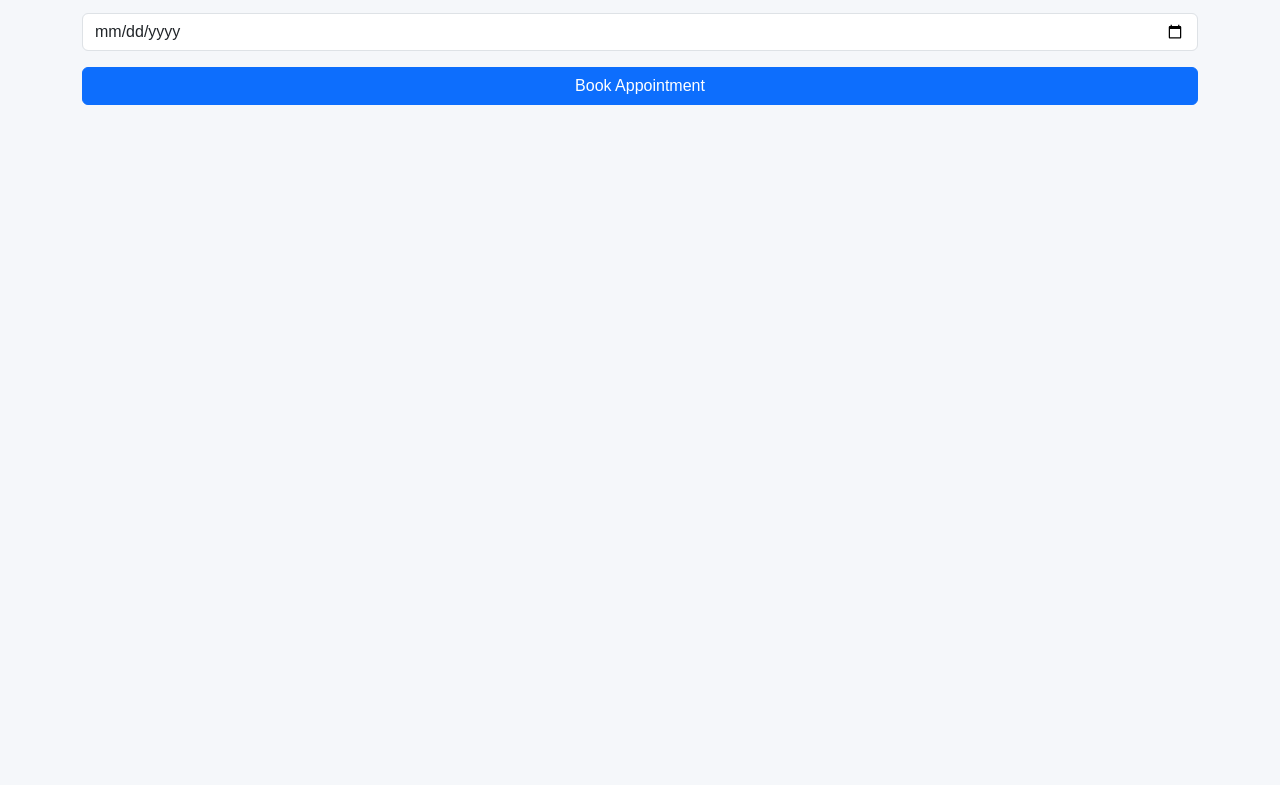
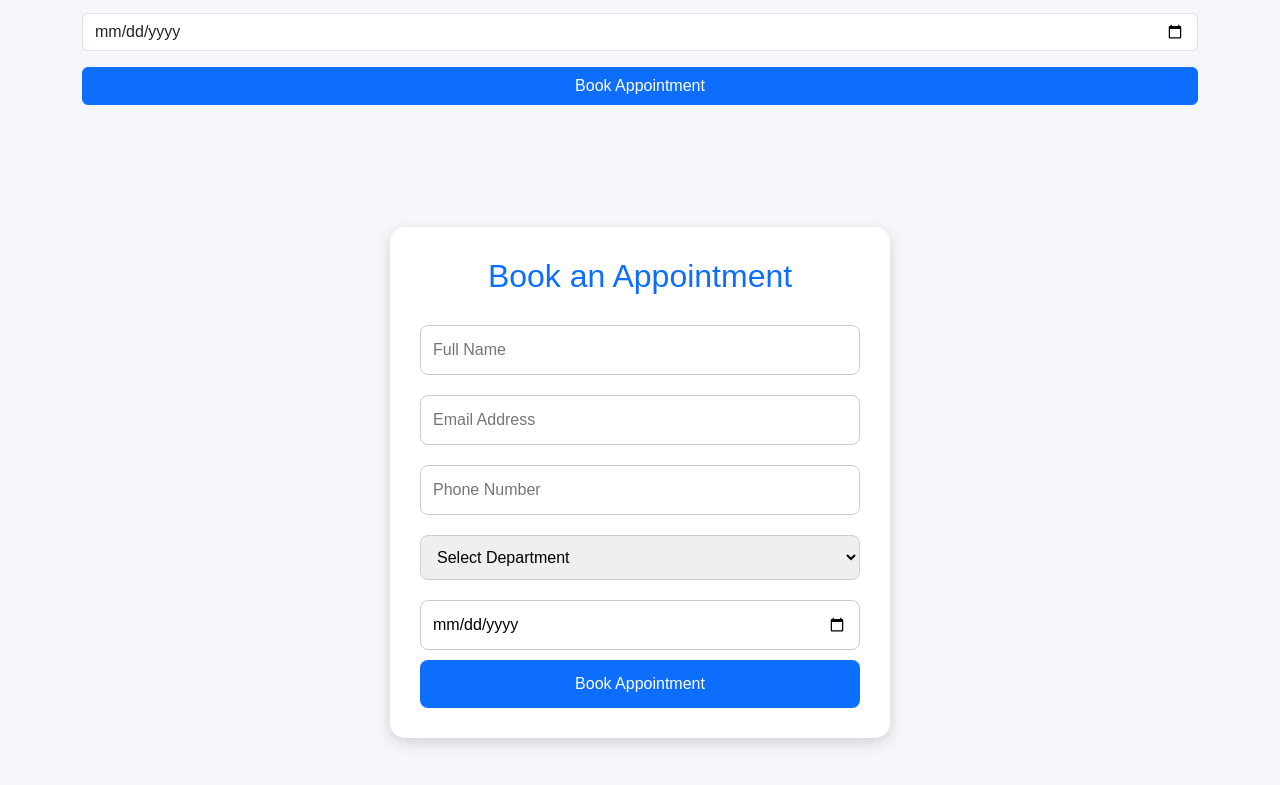
Before and after one commit to Tharusha5008/ipassignment, a plain HTML site: page appointment.html in a window 1280 px wide. Shown: the part 403-1188 px from the top of the page. Before the commit the page ends 800 px from the top, so only its background shows below. Drawn offline with nearby package versions, Linux system fonts and the light colour scheme.

Commit message:
appointment file updated

```diff
--- a/appointment.html
+++ b/appointment.html
@@ -122,6 +122,33 @@ this.reset();
 });
 
 </script>
+<section class="appointment-form">
+
+    <h2>Book an Appointment</h2>
+
+    <form id="appointmentForm">
+
+        <input type="text" id="name" placeholder="Full Name" required>
+
+        <input type="email" id="email" placeholder="Email Address" required>
+
+        <input type="tel" id="phone" placeholder="Phone Number" required>
+
+        <select id="department" required>
+            <option value="">Select Department</option>
+            <option>Cardiology</option>
+            <option>Neurology</option>
+            <option>Orthopedics</option>
+            <option>Pediatrics</option>
+        </select>
+
+        <input type="date" id="date" required>
+
+        <button type="submit">Book Appointment</button>
+
+    </form>
+
+</section>
 
 </body>
 
--- a/css/style.css
+++ b/css/style.css
@@ -244,3 +244,41 @@ text-align:center;
     color:#0d6efd;
     margin-bottom:10px;
 }
+.appointment-form{
+    width:500px;
+    max-width:90%;
+    margin:50px auto;
+    background:#fff;
+    padding:30px;
+    border-radius:15px;
+    box-shadow:0 5px 15px rgba(0,0,0,.15);
+}
+
+.appointment-form h2{
+    text-align:center;
+    color:#0d6efd;
+    margin-bottom:20px;
+}
+
+.appointment-form input,
+.appointment-form select{
+    width:100%;
+    padding:12px;
+    margin:10px 0;
+    border:1px solid #ccc;
+    border-radius:8px;
+}
+
+.appointment-form button{
+    width:100%;
+    padding:12px;
+    background:#0d6efd;
+    color:white;
+    border:none;
+    border-radius:8px;
+    cursor:pointer;
+}
+
+.appointment-form button:hover{
+    background:#084298;
+}
```
Also changed, not shown: js/app.js (+15 -0 lines).
